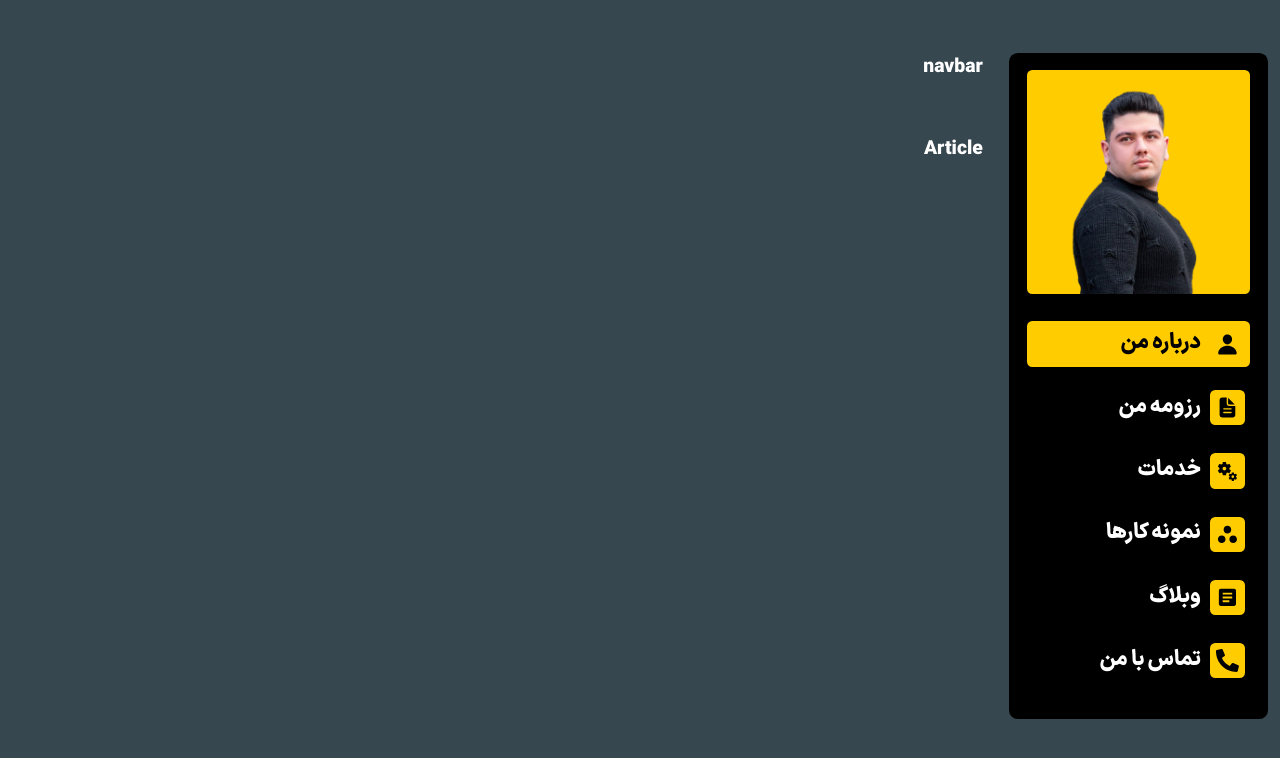
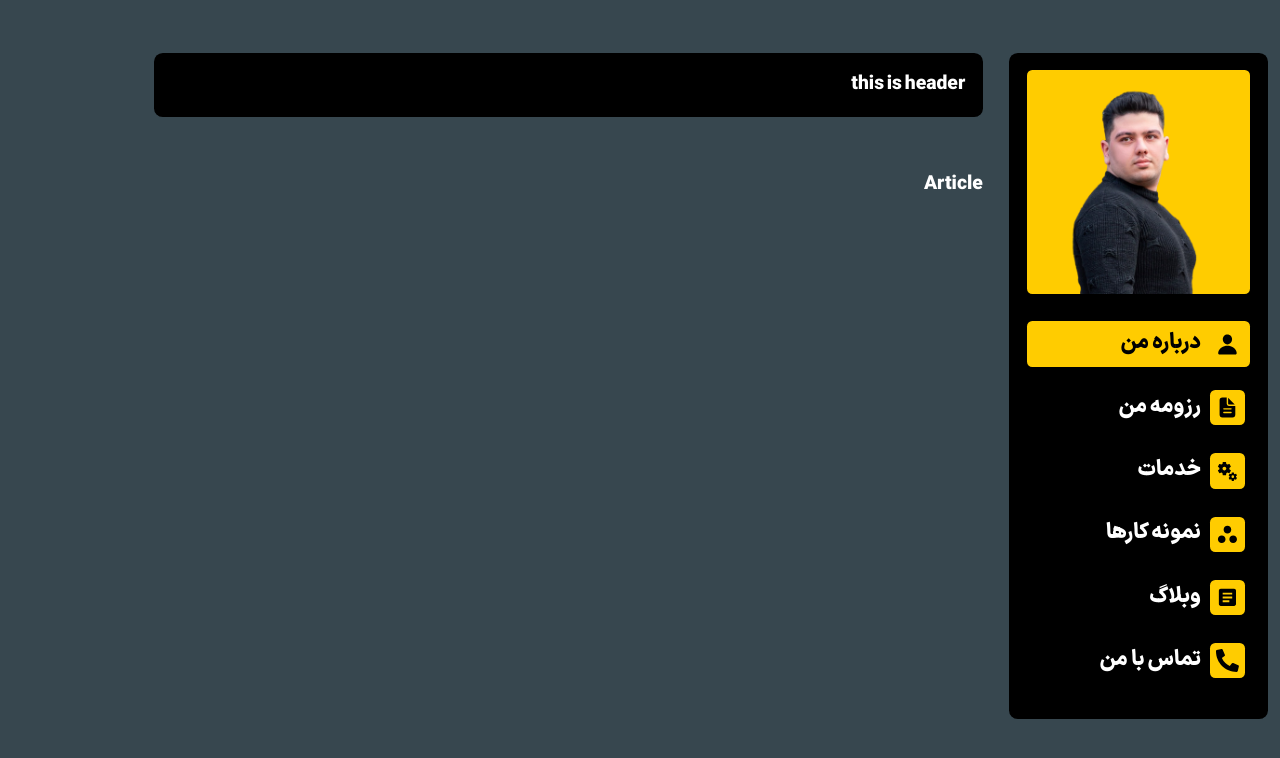
Before and after one commit to mohammadmehdidalvandii/mhmdmehdidal, a React (Vite) app: page /Article in a window 1280 px wide. Shown: the top 758 px of the page. Built offline with nearby package versions, Linux system fonts and the light colour scheme.

Commit message:
add style bg_back

```diff
--- a/src/App.jsx
+++ b/src/App.jsx
@@ -2,6 +2,7 @@ import { useRoutes } from "react-router-dom"
 import routes from "../routes"
 
 import Sidebar from './Components/Module/Sidebar/Sidebar'
+import Header from "./Components/Module/Header/Header"
 
 function App() {
   const router = useRoutes(routes)
@@ -14,7 +15,9 @@ function App() {
           </div>
           <div className="col-lg-9">
             <div className="row">
-              <div className="col-12">navbar</div>
+              <div className="col-12">
+                <Header/>
+              </div>
               <div className="col-12 mt-5">
                 {router}
               </div>
--- /dev/null
+++ b/src/Components/Module/Header/Header.css
@@ -0,0 +1,3 @@
+.header{
+display: block;
+}
--- /dev/null
+++ b/src/Components/Module/Header/Header.jsx
@@ -0,0 +1,13 @@
+import './Header.css'
+
+function Header() {
+  return (
+    <section className="header bg_back">
+        <div className="wrapper_header">
+            this is header
+        </div>
+    </section>
+  )
+}
+
+export default Header
--- a/src/Components/Module/Sidebar/Sidebar.css
+++ b/src/Components/Module/Sidebar/Sidebar.css
@@ -1,11 +1,5 @@
 .sidebar{
-    display: block;
-    position: static;
-    width: 100%;
-    padding: 1rem;
-    background-color: var(--color-black);
-    overflow: hidden;
-    border-radius: 0.5rem;
+   display: block;
 }
 .wrapper_sidebar{
     display: block;
--- a/src/Components/Module/Sidebar/Sidebar.jsx
+++ b/src/Components/Module/Sidebar/Sidebar.jsx
@@ -16,7 +16,7 @@ function Sidebar() {
         setActiveMenu(pathName)
     },[location])
   return (
-    <section className="sidebar">
+    <section className="sidebar bg_back">
         <div className="wrapper_sidebar">
             <ul className="sidebar_items">
             <li className="sidebar_item">
--- a/src/custom.css
+++ b/src/custom.css
@@ -48,7 +48,17 @@ body{
     color: var(--color-white);
     width: 100%;
     background-color: #37474F;
+    /* background-color: #1A1A1A; */
 }
 /* <<<<<<<< Start Style default Body >>>>>>>> */
-/* <<<<<<<<>>>>>>>> */
-/* <<<<<<<<>>>>>>>> */
+/* <<<<<<<< Style bg_back>>>>>>>> */
+.bg_back{
+    display: block;
+    position: static;
+    width: 100%;
+    padding: 1rem;
+    background-color: var(--color-black);
+    overflow: hidden;
+    border-radius: 0.5rem;
+}
+/* <<<<<<<< Style bg_back>>>>>>>> */
```
